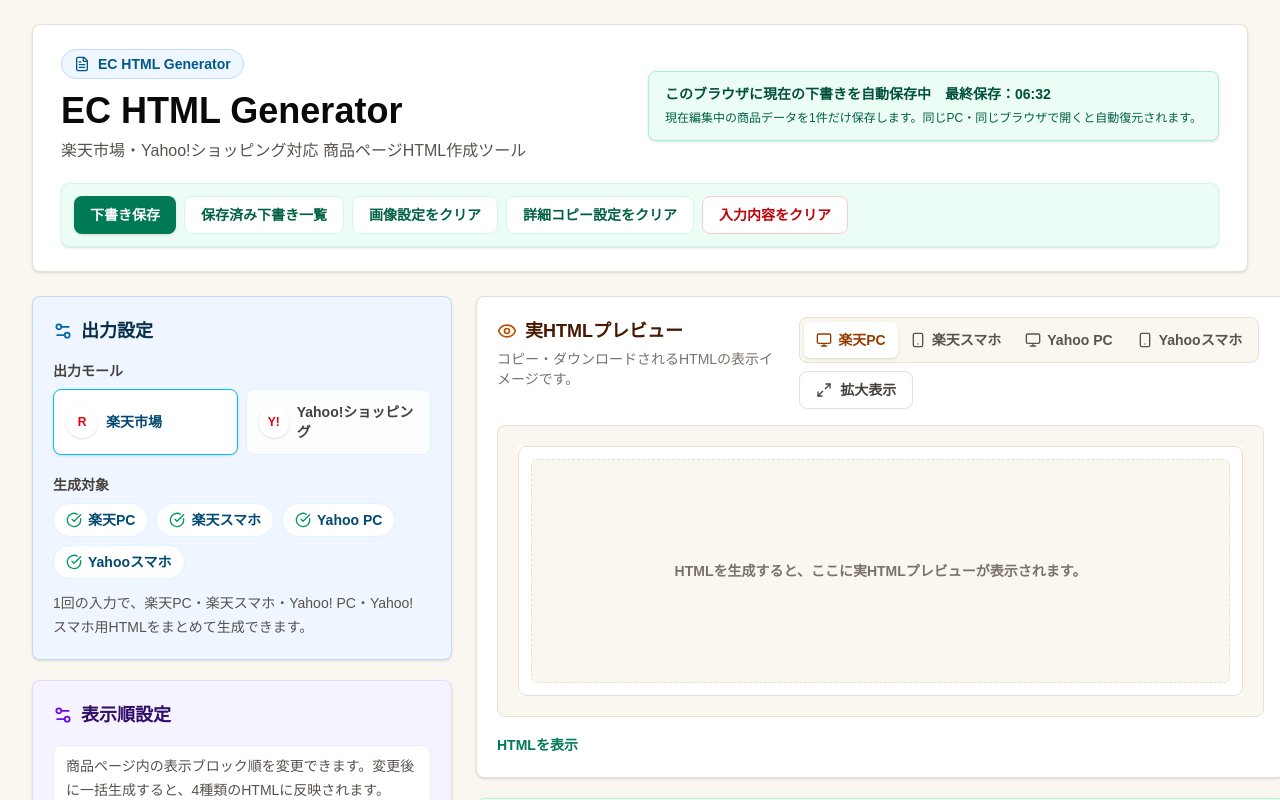
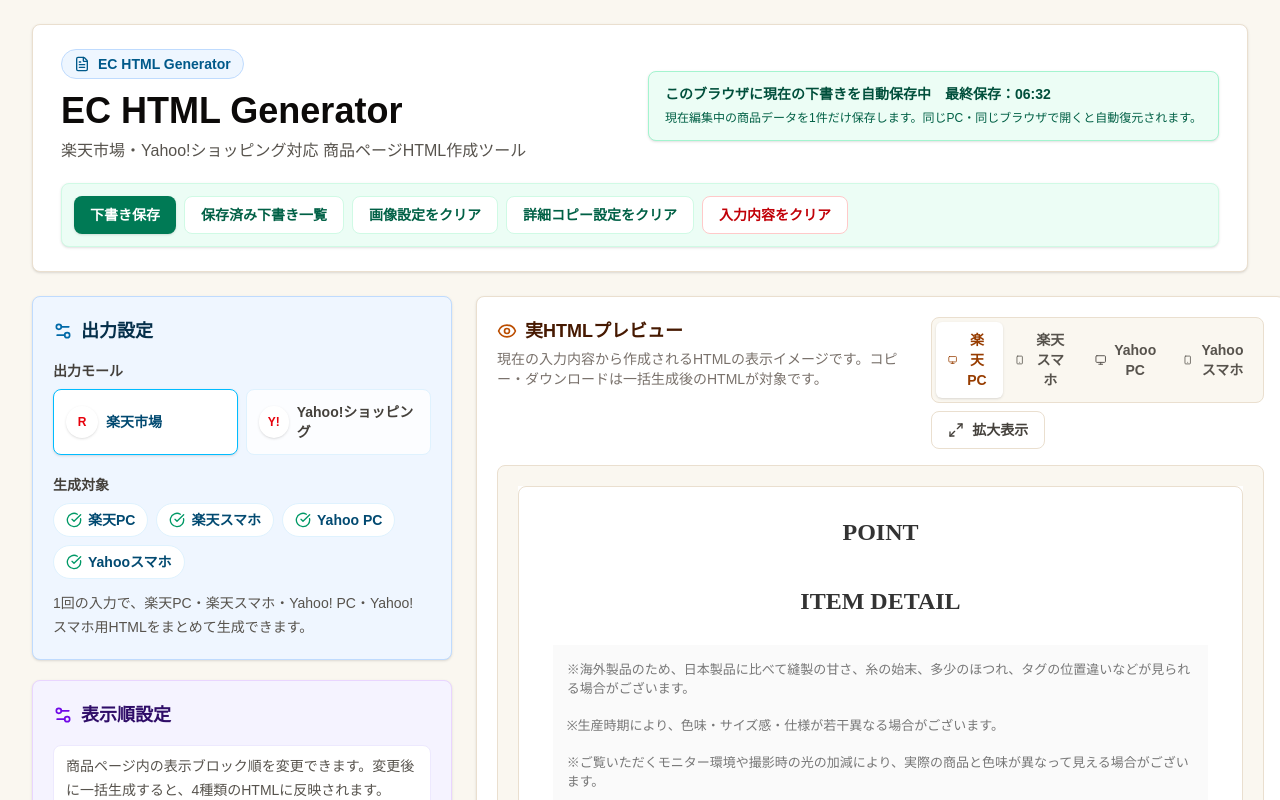
Before and after one commit to TRAVELAGE947/ec-html-generator-app-dev, a Next.js app: page /ec-html-generator in a window 1280 px wide. Shown: the top 800 px of the page. Built offline with nearby package versions, Linux system fonts and the light colour scheme.

Commit message:
Make image display order blocks dynamic

```diff
--- a/components/EcHtmlGenerator.tsx
+++ b/components/EcHtmlGenerator.tsx
@@ -1582,6 +1582,7 @@
     [form.yahooImageUrls],
   );
   const currentPreviewOutput = outputs.find((output) => output.key === activePreview) ?? outputs[0];
+  const previewGenerated = useMemo(() => generateHtml(form), [form]);
   const outputWarnings = useMemo<Record<keyof GeneratedHtml, string>>(
     () => ({
       rakutenPc: filledRakutenImageCount ? "" : "楽天用画像URLが未入力です",
@@ -2011,7 +2012,7 @@
   );
 
   const renderPreview = (expanded = false) => {
-    const previewHtml = generated[activePreview];
+    const previewHtml = previewGenerated[activePreview];
     const isMobilePreview = activePreview === "rakutenMobile" || activePreview === "yahooMobile";
     const previewWidth = isMobilePreview ? 375 : currentPreviewOutput.previewMaxWidth;
     const previewHeight = expanded ? "min(78vh, 920px)" : isMobilePreview ? 680 : 760;
@@ -2022,7 +2023,7 @@
         style={{ width: previewWidth, maxWidth: "100%" }}
       >
         <div className="overflow-hidden rounded-lg border border-[#EADFCF] bg-white p-3">
-          {hasGeneratedHtml && previewHtml ? (
+          {previewHtml ? (
             <iframe
               title={currentPreviewOutput.previewTitle}
               srcDoc={previewHtml}
@@ -2031,7 +2032,7 @@
             />
           ) : (
             <div className="flex min-h-56 w-full items-center justify-center rounded-md border border-dashed border-[#EADFCF] bg-[#FAF7F0] px-4 text-center text-sm font-bold text-stone-500">
-              HTMLを生成すると、ここに実HTMLプレビューが表示されます。
+              入力内容を追加すると、ここに実HTMLプレビューが表示されます。
             </div>
           )}
         </div>
@@ -2537,7 +2538,7 @@
                     <h2 className="text-lg font-bold text-amber-950">実HTMLプレビュー</h2>
                   </div>
                   <p className="mt-1 text-sm font-medium text-stone-500">
-                    コピー・ダウンロードされるHTMLの表示イメージです。
+                    現在の入力内容から作成されるHTMLの表示イメージです。コピー・ダウンロードは一括生成後のHTMLが対象です。
                   </p>
                 </div>
 
```
